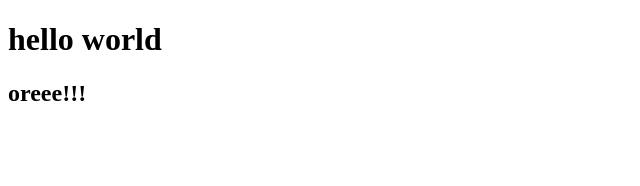
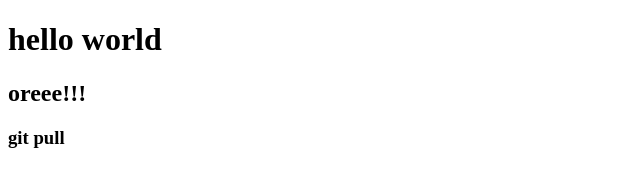
Before and after one commit to towheedhassan/website, a plain HTML site: page index.html in a window 1280 px wide. Shown: the full height of the page, 0-640 px from the left. Drawn offline with Linux system fonts and the light colour scheme.

Commit message:
Update index.html

```diff
--- a/index.html
+++ b/index.html
@@ -9,5 +9,6 @@
 <body>
     <h1>hello world</h1>
     <h2>oreee!!!</h2>
+    <h3>git pull</h3>
 </body>
 </html>
```
